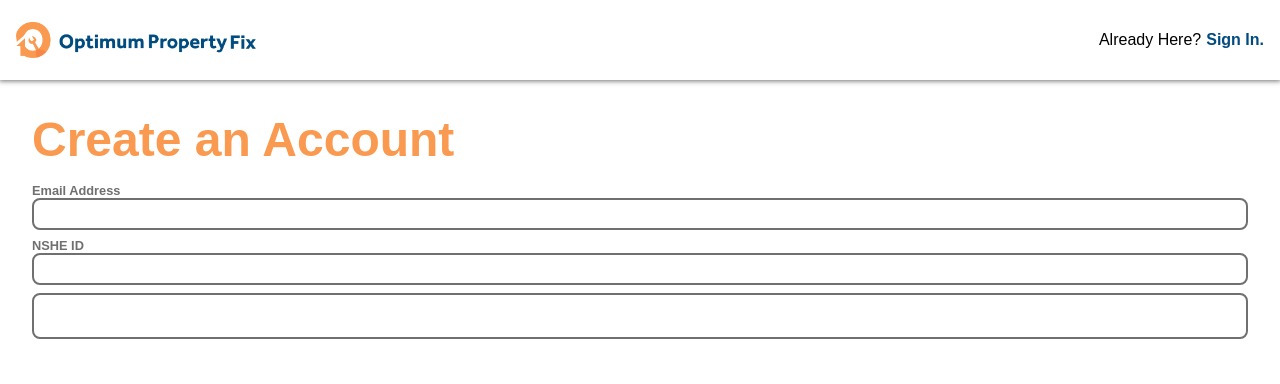
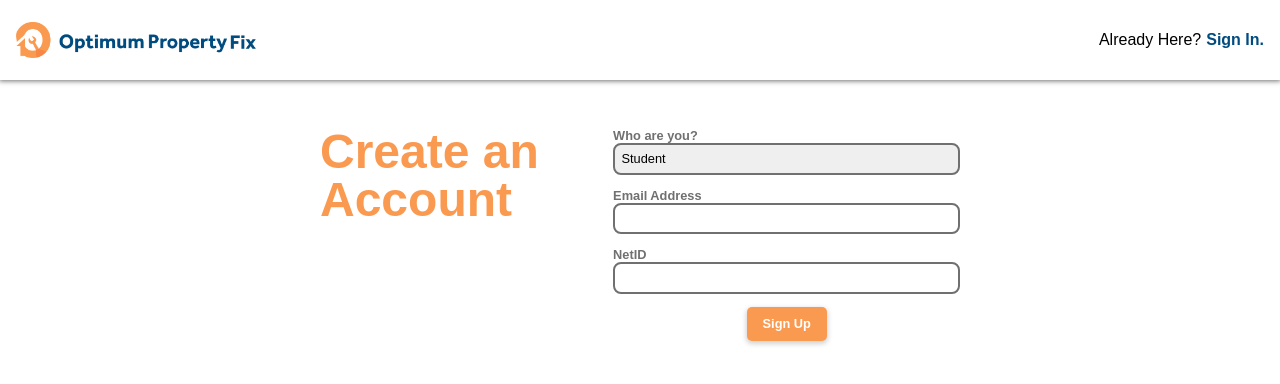
Before and after one commit to optimumpropertyfix/optimumpropertyfix, a React (Create React App) app in the folder opf/: page /login/create in a window 1280 px wide. Shown: the top 384 px of the page. Built offline with nearby package versions, Linux system fonts and the light colour scheme.

Commit message:
Login Page Completed

```diff
--- a/opf/src/App.css
+++ b/opf/src/App.css
@@ -17,6 +17,7 @@
     -webkit-font-smoothing: antialiased;
     -moz-osx-font-smoothing: grayscale;
   }
+
   header {
     display: flex;
     flex-direction: row;
@@ -31,13 +32,25 @@
   }
 
   input[type="text"],
-  textarea {
+  textarea,
+  select {
     border: solid var(--color-standard-gray) 2px;
     padding: 0.4rem;
     border-radius: 8px;
     outline: none;
     appearance: none;
     font-size: 0.8rem;
+  }
+  button,
+  input[type="submit"] {
+    background: var(--color-orange);
+    border: none;
+    font-size: 0.8em;
+    font-weight: 700;
+    color: white;
+    padding: 0.6rem 1rem;
+    border-radius: 5px;
+    box-shadow: 0 2px 5px 1px lightgray;
   }
   label {
     font-weight: 700;
@@ -46,10 +59,10 @@
   }
 
   .text_page_title {
+    line-height: 3rem;
     font-size: 3rem;
     font-weight: 700;
     color: var(--color-orange);
-    margin-bottom: 1rem;
   }
   .layout_helper_ParentSet {
     display: flex;
@@ -69,6 +82,9 @@
     padding-top: 0;
     padding-bottom: 0;
   }
+  .layout_helper_ParentSet {
+    flex-direction: row;
+  }
 }
 
 @media only screen and (min-width: 800px) {
--- a/opf/src/pages/LoginPage/LoginPage.js
+++ b/opf/src/pages/LoginPage/LoginPage.js
@@ -12,14 +12,14 @@ function LoginPage() {
         <img className={styles.logo} src={logo} />
         <Navigation className={styles.nav}>
           {location.pathname === "/login" ? (
-            <div className={styles.linkContainer}>
+            <div className={styles.link_container}>
               <p>Don't have an account?</p>
               <NormalLink to={"/login/create"} className={styles.link}>
                 Create one now.
               </NormalLink>
             </div>
           ) : (
-            <div className={styles.linkContainer}>
+            <div className={styles.link_container}>
               <p>Already Here? </p>
               <NormalLink to={"/login"} className={styles.link}>
                 Sign In.
--- a/opf/src/pages/LoginPage/LoginPage.module.css
+++ b/opf/src/pages/LoginPage/LoginPage.module.css
@@ -29,12 +29,17 @@
   .nav {
     margin-left: auto;
   }
-  .linkContainer {
+  .link_container {
     display: flex;
   }
   .link {
     margin-left: 5px;
   }
+  .outlet {
+    margin: 3rem auto 0 auto;
+    width: 75%;
+    max-width: 40rem;
+  }
 }
 
 @media only screen and (min-width: 900px) {
--- a/opf/src/pages/LoginPage/views/CreateAccountView/CreateAccountView.js
+++ b/opf/src/pages/LoginPage/views/CreateAccountView/CreateAccountView.js
@@ -2,21 +2,28 @@ import styles from "./CreateAccountView.module.css";
 function CreateAccountView() {
   return (
     <div className={`${styles.CreateAccountView} layout_helper_ParentSet`}>
-      <div className="layout_helper_ChildItem">
+      <div className={`${styles.page_title} layout_helper_ChildItem`}>
         <p className="text_page_title">Create an Account</p>
       </div>
       <div className="layout_helper_ChildItem">
         <form className={styles.form}>
           <div className="layout_helper_FormGroup">
+            <label>Who are you?</label>
+            <select name="user_type" defaultValue={"Student"}>
+              <option value="Administrator">Administrator</option>
+              <option value="Student">Student</option>
+            </select>
+          </div>
+          <div className="layout_helper_FormGroup">
             <label>Email Address</label>
             <input type="text" />
           </div>
           <div className="layout_helper_FormGroup">
-            <label>NSHE ID</label>
+            <label>NetID</label>
             <input type="text" />
           </div>
+          <input type="submit" value="Sign Up" />
         </form>
-        <textarea></textarea>
       </div>
     </div>
   );
--- a/opf/src/pages/LoginPage/views/CreateAccountView/CreateAccountView.module.css
+++ b/opf/src/pages/LoginPage/views/CreateAccountView/CreateAccountView.module.css
@@ -1,11 +1,25 @@
 @media only screen and (min-width: 300px) {
   .CreateAccountView {
+    gap: 1rem;
   }
-  .form > div {
-    margin-bottom: 0.5rem !important;
+  .form {
+    display: flex;
+    flex-direction: column;
+    gap: 0.8rem;
+  }
+  .form > input[type="submit"] {
+    width: 5rem;
+    align-self: center;
   }
 }
 @media only screen and (min-width: 600px) {
+  .CreateAccountView {
+    gap: 2rem;
+  }
+  .page_title {
+    width: 15%;
+    max-width: 50rem;
+  }
 }
 @media only screen and (min-width: 800px) {
 }
--- a/opf/src/pages/LoginPage/views/SignInView/SignInView.js
+++ b/opf/src/pages/LoginPage/views/SignInView/SignInView.js
@@ -1,7 +1,19 @@
+import styles from "./SignInView.module.css";
 function SignInView() {
   return (
-    <div>
-      <p>SignInView</p>
+    <div className={styles.SignInView}>
+      <p className={`${styles.page_title} text_page_title`}>Sign In</p>
+      <form className={styles.form}>
+        <div className="layout_helper_FormGroup">
+          <label>NetID</label>
+          <input type="text" />
+        </div>
+        <div className="layout_helper_FormGroup">
+          <label>Password</label>
+          <input type="text" />
+        </div>
+        <input type="submit" value="Sign In" />
+      </form>
     </div>
   );
 }
--- a/opf/src/pages/LoginPage/views/SignInView/SignInView.module.css
+++ b/opf/src/pages/LoginPage/views/SignInView/SignInView.module.css
@@ -0,0 +1,23 @@
+@media only screen and (min-width: 300px) {
+  .page_title {
+    text-align: center;
+    margin-bottom: 1rem;
+  }
+  .form {
+    display: flex;
+    flex-direction: column;
+    gap: 0.8rem;
+  }
+  .form > input[type="submit"] {
+    width: 5rem;
+    align-self: center;
+  }
+}
+@media only screen and (min-width: 600px) {
+  .SignInView {
+    width: 20rem;
+    margin: 0 auto;
+  }
+}
+@media only screen and (min-width: 800px) {
+}
```
